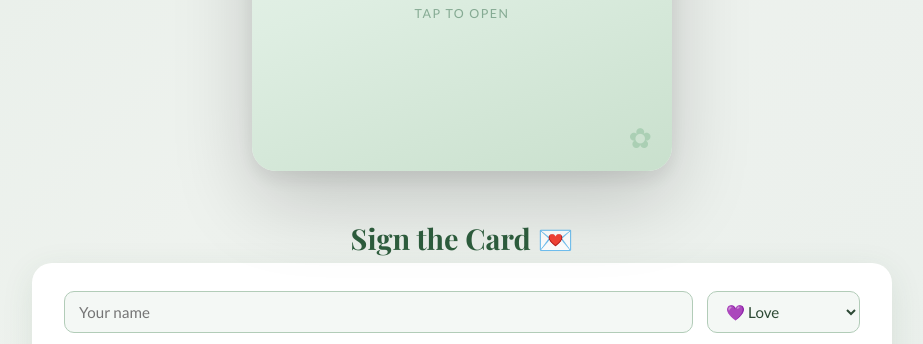
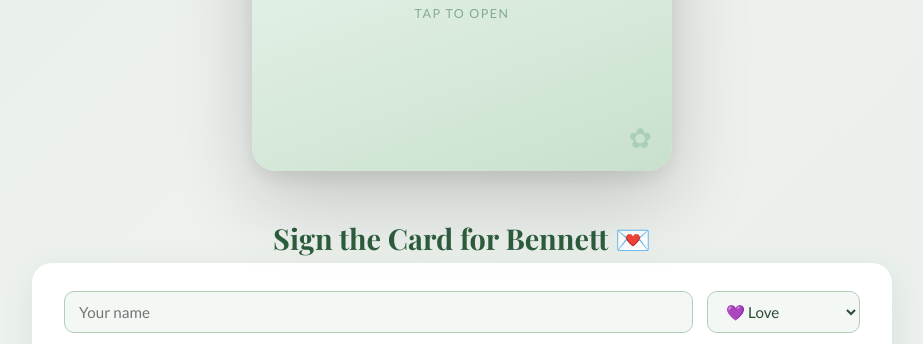
Before and after one commit to hsmizik-source/bennetts-baby-card, a website: page public/index.html in a window 1280 px wide. Shown: the part 429-773 px from the top of the page, without its empty margins (178-1101 px from the left). Drawn offline with nearby package versions, Linux system fonts and the light colour scheme; no server answers; a web font is replaced by a local one.

Commit message:
Add 'for Bennett' to sign the card heading

```diff
--- a/public/index.html
+++ b/public/index.html
@@ -424,7 +424,7 @@
 
   <!-- ── KUDO BOARD ── -->
   <section class="kudo-section">
-    <h3>Sign the Card 💌</h3>
+    <h3>Sign the Card for Bennett 💌</h3>
 
     <div class="sign-form">
       <div class="form-row">
```
